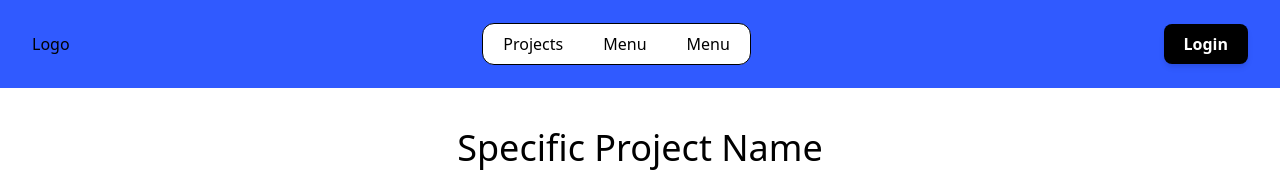
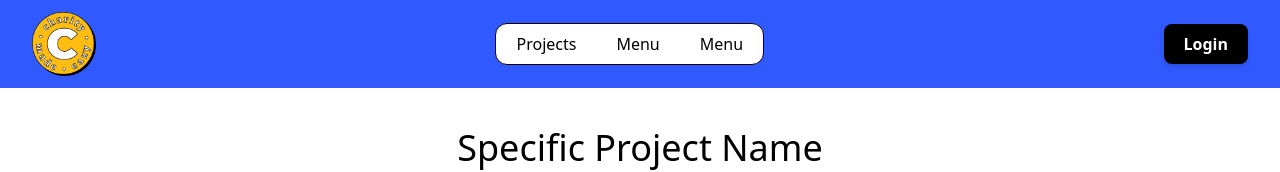
Before and after one commit to jrnesc/chariteazy, a React (Create React App) app in the folder frontend/: page /project in a window 1280 px wide. Shown: the top 172 px of the page. Built offline with nearby package versions, Linux system fonts and the light colour scheme.

Commit message:
add logo to Header

```diff
--- a/frontend/src/components/Header.jsx
+++ b/frontend/src/components/Header.jsx
@@ -5,7 +5,7 @@ const Header = (props) => {
     <>
       <nav className="py-4 px-8 bg-blu-light mb-5 md:mb-0">
         <div className="flex items-center justify-between h-14">
-          <div>Logo</div>
+          <img src="images/logo.png" className="h-16 w-16" />
           <div className="rounded-xl overflow-hidden border border-black bg-white hidden sm:block">
             <ul className="flex items-baseline">
               <li className="py-2 px-5">
```
Also changed, not shown: frontend/public/images/logo.png (added).
